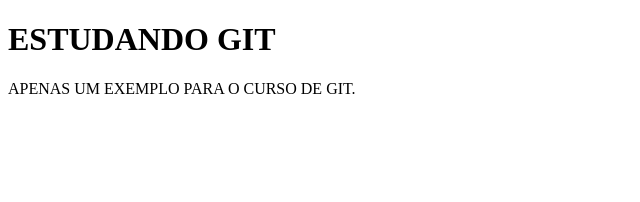
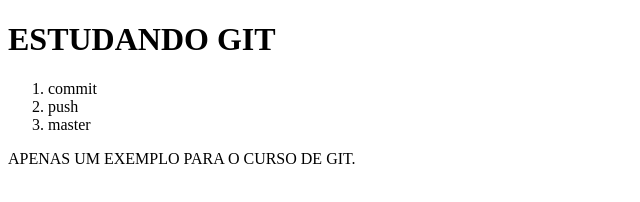
Before and after one commit to DavsRoch/testegit, a plain HTML site: page index.html in a window 1280 px wide. Shown: the whole page, without its empty margins (0-640 px from the left). Drawn offline with Linux system fonts and the light colour scheme.

Commit message:
adição de lista no index

```diff
--- a/index.html
+++ b/index.html
@@ -9,6 +9,11 @@
 
 <body>
   <h1>ESTUDANDO GIT</h1>
+  <ol>
+    <li>commit</li>
+    <li>push</li>
+    <li>master</li>
+  </ol>
   <p>APENAS UM EXEMPLO PARA O CURSO DE GIT.</p>
 </body>
 
```
